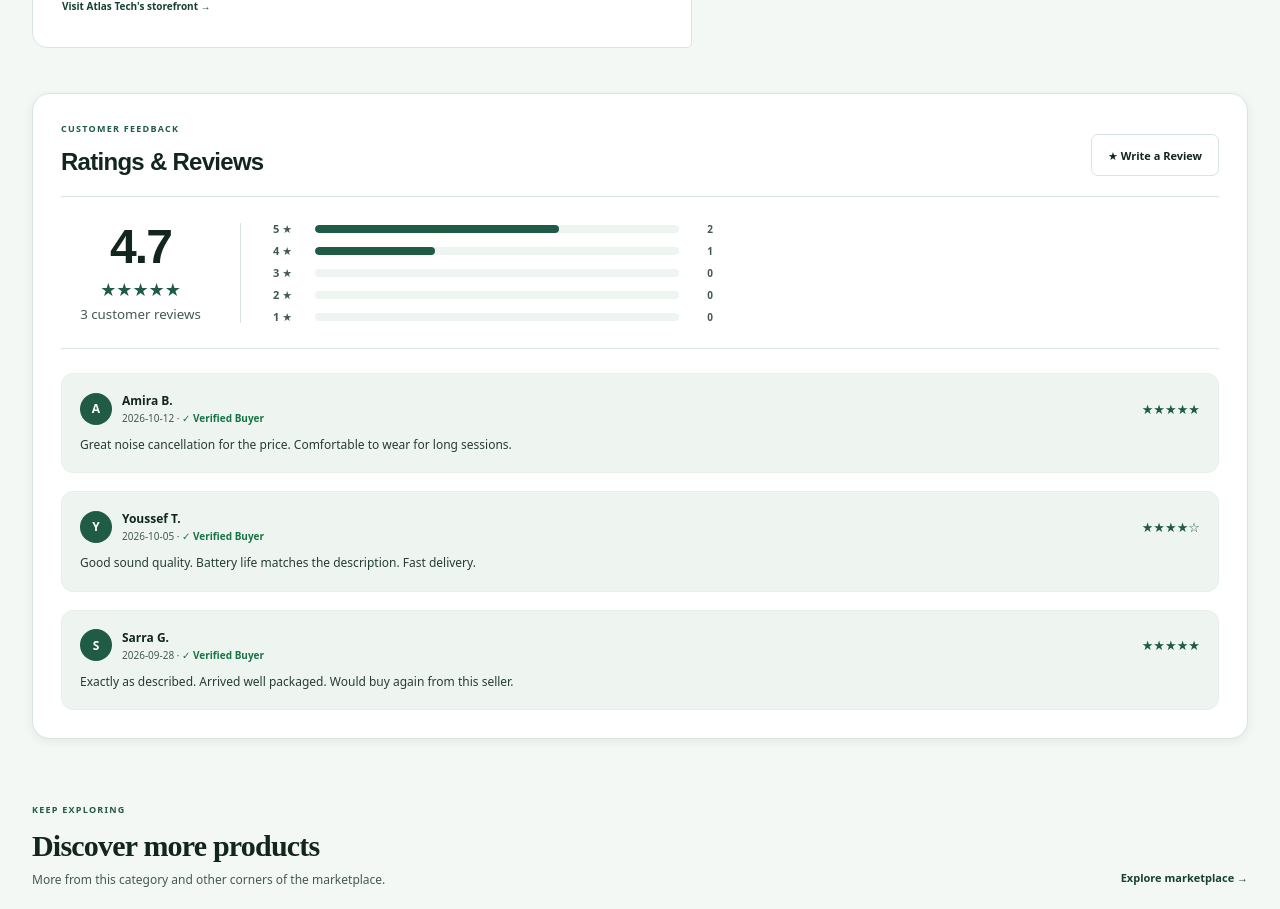
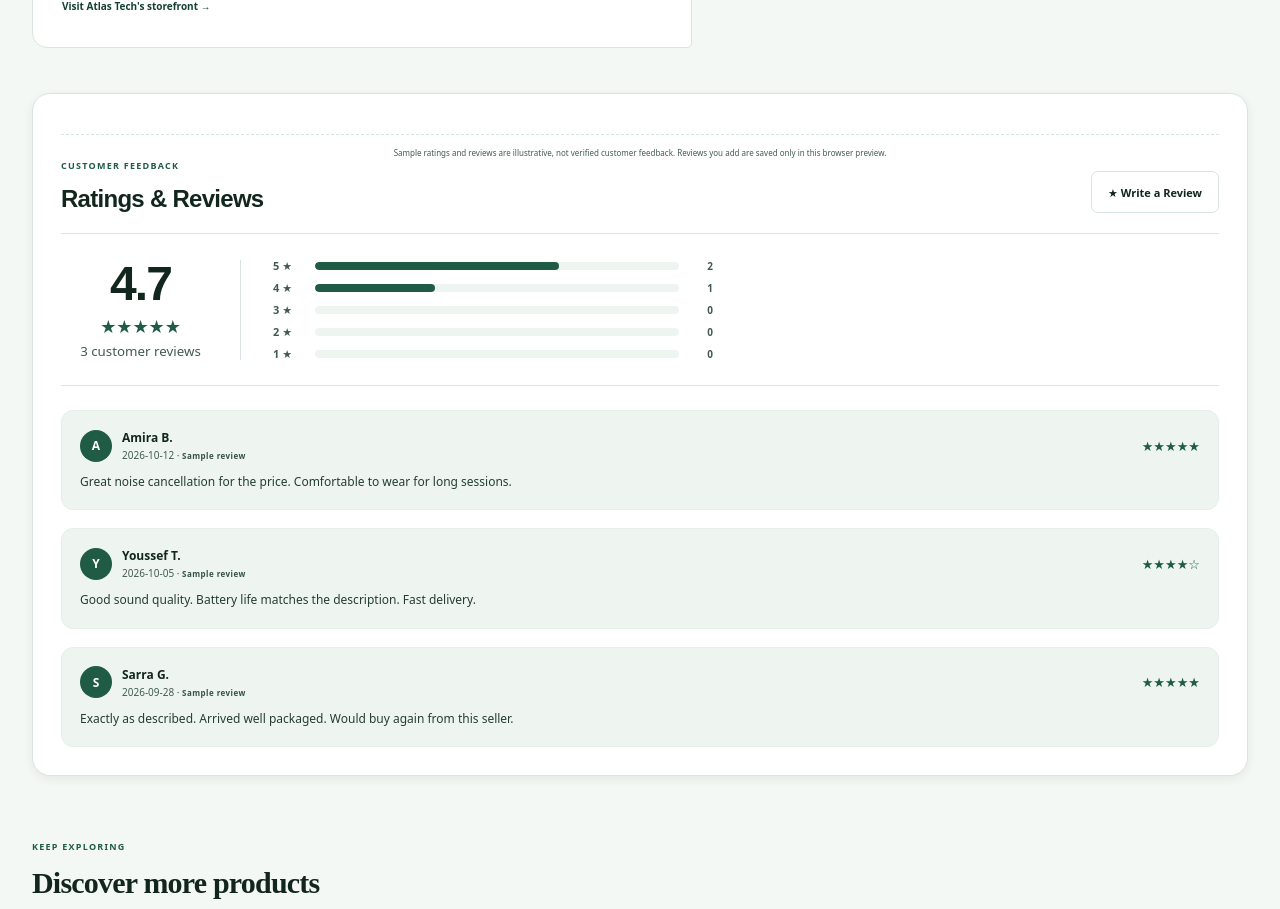
Before and after one commit to medkhalilghdamsi-dev/MARCHY, a React (Vite) app: page /product/1 in a window 1280 px wide. Shown: the part 2040-2949 px from the top of the page. Built offline with nearby package versions, Linux system fonts and the light colour scheme.

Commit message:
fix: remove unverified buyer review claims

```diff
--- a/src/components/marketplace/ProductReviews.jsx
+++ b/src/components/marketplace/ProductReviews.jsx
@@ -7,11 +7,11 @@ export function ProductReviews({ product }) {
   const toast = useToast()
   const storageKey = `marchy-product-reviews-${product.id}`
 
-  // Initial reviews combining mock data and any saved user reviews
-  const defaultReviews = mockReviews[product.id] || [
-    { id: `mock-${product.id}-1`, author: 'Sarra B.', date: '2026-10-18', rating: 5, comment: 'High quality and exactly as pictured. Delivered in good condition.' },
-    { id: `mock-${product.id}-2`, author: 'Mohamed K.', date: '2026-10-09', rating: 4, comment: 'Good value for money in Tunisia. Seller confirmed details promptly.' }
-  ]
+  // Seeded reviews are illustrative catalogue content, never verified purchases.
+  const defaultReviews = (mockReviews[product.id] || [
+    { id: `mock-${product.id}-1`, author: 'Sample reviewer', date: '2026-10-18', rating: 5, comment: 'Illustrative review content for the frontend preview.' },
+    { id: `mock-${product.id}-2`, author: 'Sample reviewer', date: '2026-10-09', rating: 4, comment: 'Illustrative review content for the frontend preview.' }
+  ]).map(review => ({ ...review, sample: true }))
 
   const [reviews, setReviews] = useState(() => readJson(storageKey, defaultReviews))
   const [formOpen, setFormOpen] = useState(false)
@@ -41,7 +41,7 @@ export function ProductReviews({ product }) {
       date: new Date().toISOString().split('T')[0],
       rating: Number(rating),
       comment: comment.trim(),
-      verified: true
+      localPreview: true
     }
 
     const updated = [newReview, ...reviews]
@@ -50,11 +50,12 @@ export function ProductReviews({ product }) {
     setFormOpen(false)
     setName('')
     setComment('')
-    toast('Thank you! Your review has been published.', { type: 'success' })
+    toast('Review saved in this browser preview. It has not been submitted to MARCHY.', { type: 'info' })
   }
 
   return (
     <section className="product-reviews-section card" aria-labelledby="product-reviews-heading">
+      <p className="product-demo-disclaimer">Sample ratings and reviews are illustrative, not verified customer feedback. Reviews you add are saved only in this browser preview.</p>
       <div className="reviews-section-header">
         <div>
           <span className="eyebrow">CUSTOMER FEEDBACK</span>
@@ -125,7 +126,7 @@ export function ProductReviews({ product }) {
               Cancel
             </button>
             <button type="submit" className="primary-btn">
-              Publish Review <span>→</span>
+              Save Preview <span>→</span>
             </button>
           </div>
         </form>
@@ -163,7 +164,7 @@ export function ProductReviews({ product }) {
                 <span className="reviewer-avatar">{r.author.slice(0, 1)}</span>
                 <div>
                   <b>{r.author}</b>
-                  <small className="review-date">{r.date} · <span className="verified-badge">✓ Verified Buyer</span></small>
+                  <small className="review-date">{r.date} · <span className="sample-status">{r.localPreview ? 'Local preview · unverified' : 'Sample review'}</span></small>
                 </div>
               </div>
               <div className="review-stars" aria-label={`${r.rating} stars`}>
```
